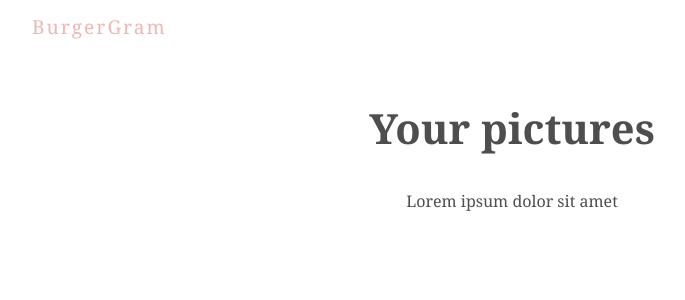
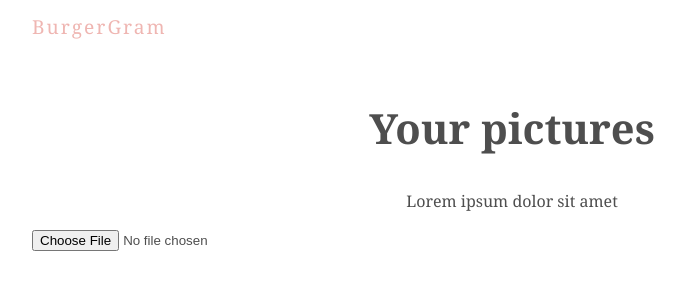
Before and after one commit to fridajac/BurgerGram, a React (Create React App) app in the folder app/: page / in a window 1280 px wide. Shown: the top 300 px of the page, without its empty margins (128-813 px from the left). Built offline with nearby package versions, Linux system fonts and the light colour scheme.

Commit message:
Added form in App.js

```diff
--- a/app/src/App.js
+++ b/app/src/App.js
@@ -1,10 +1,12 @@
 import React from "react";
 import Title from "./comps/Title";
+import UploadForm from "./comps/uploadForm";
 
 function App() {
   return (
     <div className="App">
       <Title />
+      <UploadForm />
     </div>
   );
 }
```
